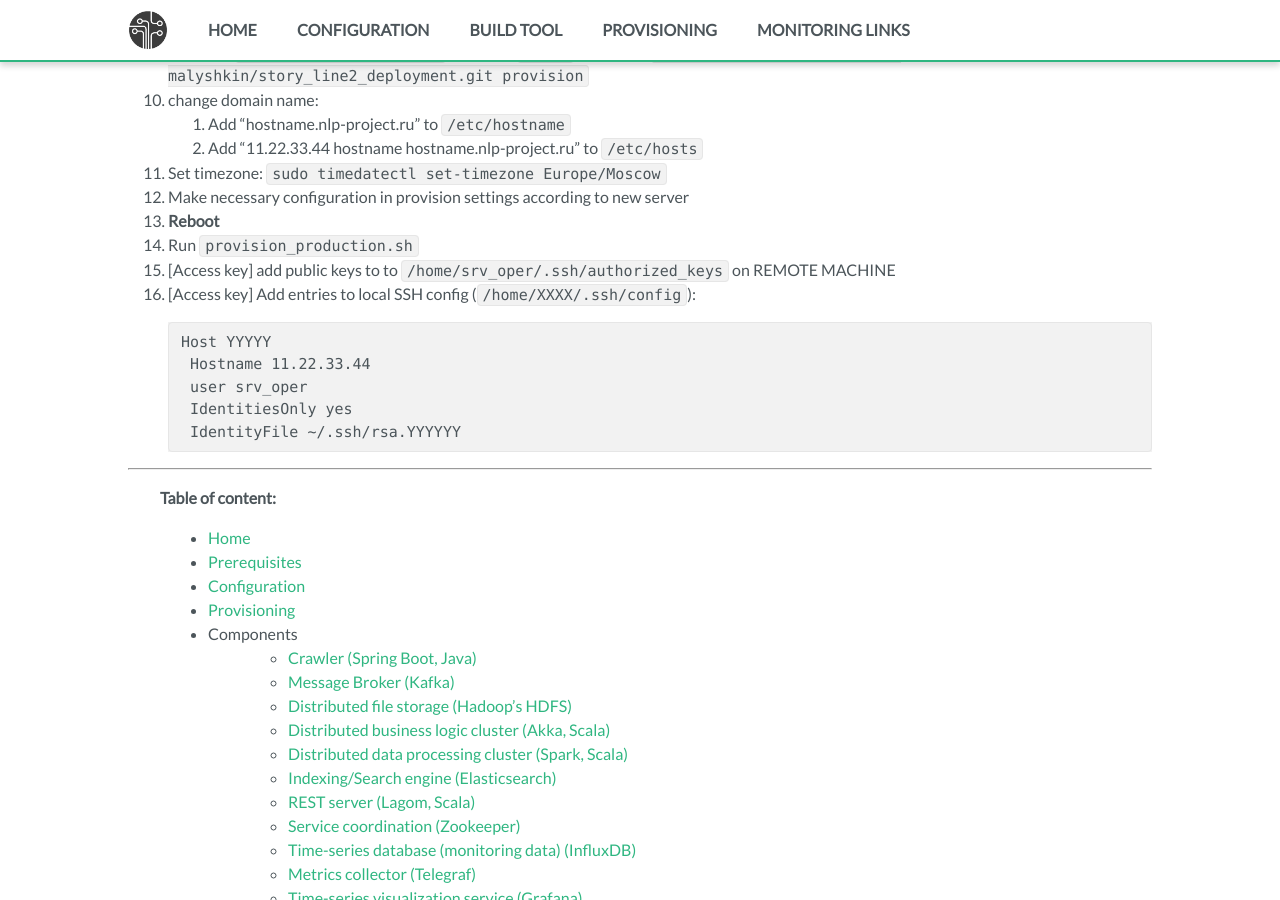
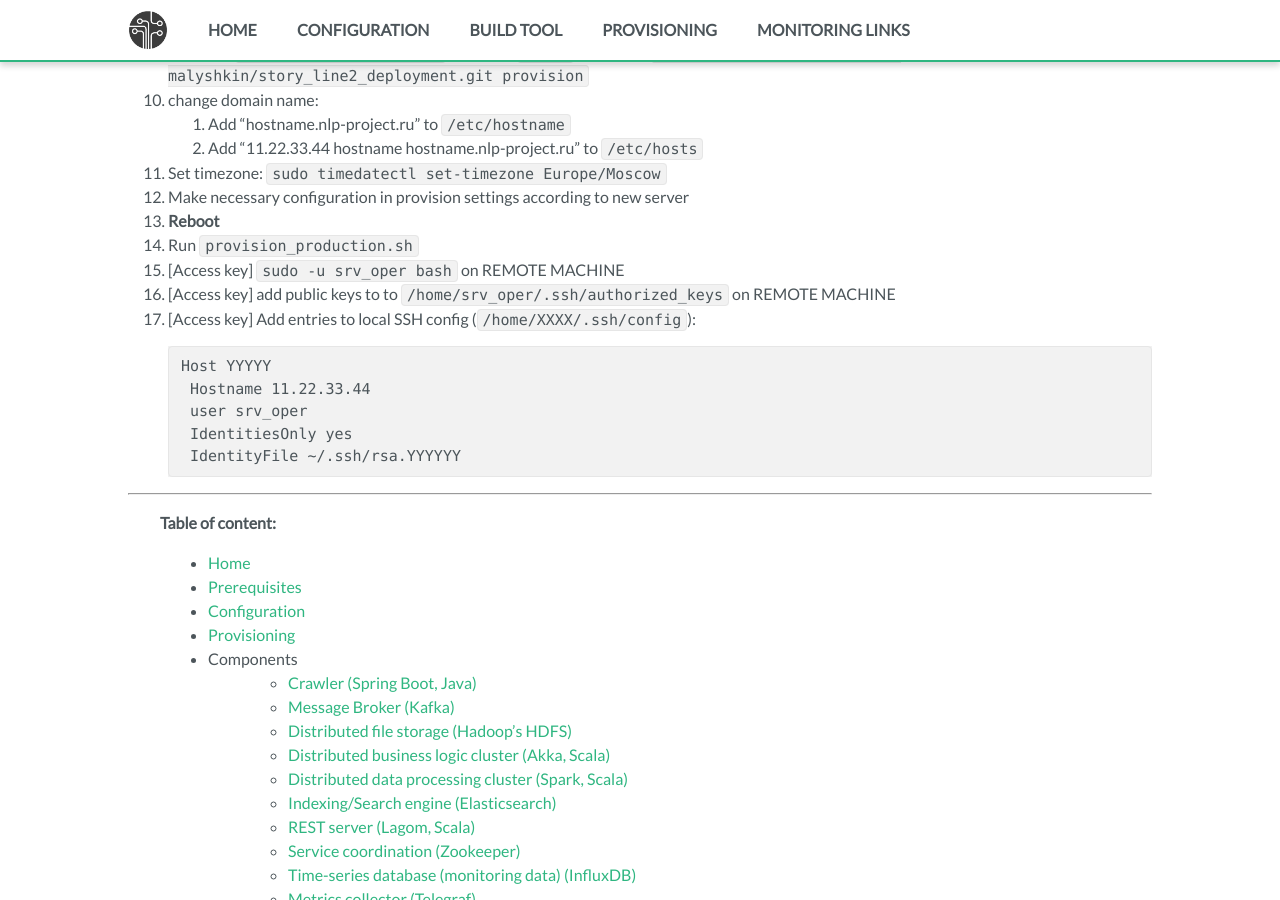
Before and after one commit to fedor-malyshkin/story_line2_build, a Jekyll site: the page built from docs/new_server.md, in a window 1280 px wide and 900 px high, scrolled down 636 px. Built offline with Jekyll 4.4.1, drawn with Linux system fonts in a browser that asks for light colours.

Commit message:
Add new steps in new_server addition

````diff
--- a/docs/new_server.md
+++ b/docs/new_server.md
@@ -33,6 +33,7 @@ Host github.com
 1. Make necessary configuration in provision settings according to new server
 1. __Reboot__
 1. Run `provision_production.sh`
+1. [Access key] `sudo -u srv_oper bash` on REMOTE MACHINE
 1. [Access key] add public keys to to `/home/srv_oper/.ssh/authorized_keys` on REMOTE MACHINE
 1. [Access key] Add entries to local SSH config (`/home/XXXX/.ssh/config`):
 ```
@@ -43,6 +44,5 @@ Host YYYYY
 	IdentityFile ~/.ssh/rsa.YYYYYY
 ```
 
-
 ---
 {% include toc.md %}
````
